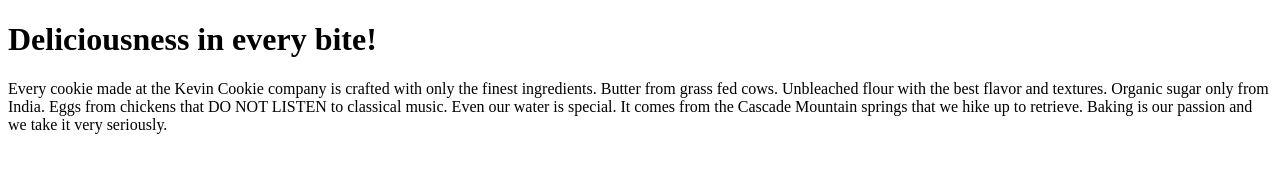
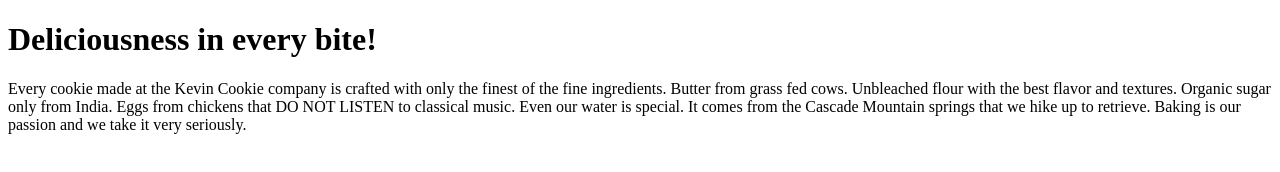
Before and after one commit to chhetri44/testing, a plain HTML site: page index.htm in a window 1280 px wide. Drawn offline with Linux system fonts and the light colour scheme.

Commit message:
updated index text

```diff
--- a/index.htm
+++ b/index.htm
@@ -3,7 +3,7 @@
 <body>
 
 <h1>Deliciousness in every bite!</h1>
-<p>Every cookie made at the Kevin Cookie company is crafted with only the finest ingredients. Butter from grass fed cows. Unbleached flour with the best flavor and textures. Organic sugar only from India. Eggs from chickens that DO NOT LISTEN to classical music. Even our water is special. It comes from the Cascade Mountain springs that we hike up to retrieve. Baking is our passion and we take it very seriously.</p>
+<p>Every cookie made at the Kevin Cookie company is crafted with only the finest of the fine ingredients. Butter from grass fed cows. Unbleached flour with the best flavor and textures. Organic sugar only from India. Eggs from chickens that DO NOT LISTEN to classical music. Even our water is special. It comes from the Cascade Mountain springs that we hike up to retrieve. Baking is our passion and we take it very seriously.</p>
 
 </body>
 </html>
```
